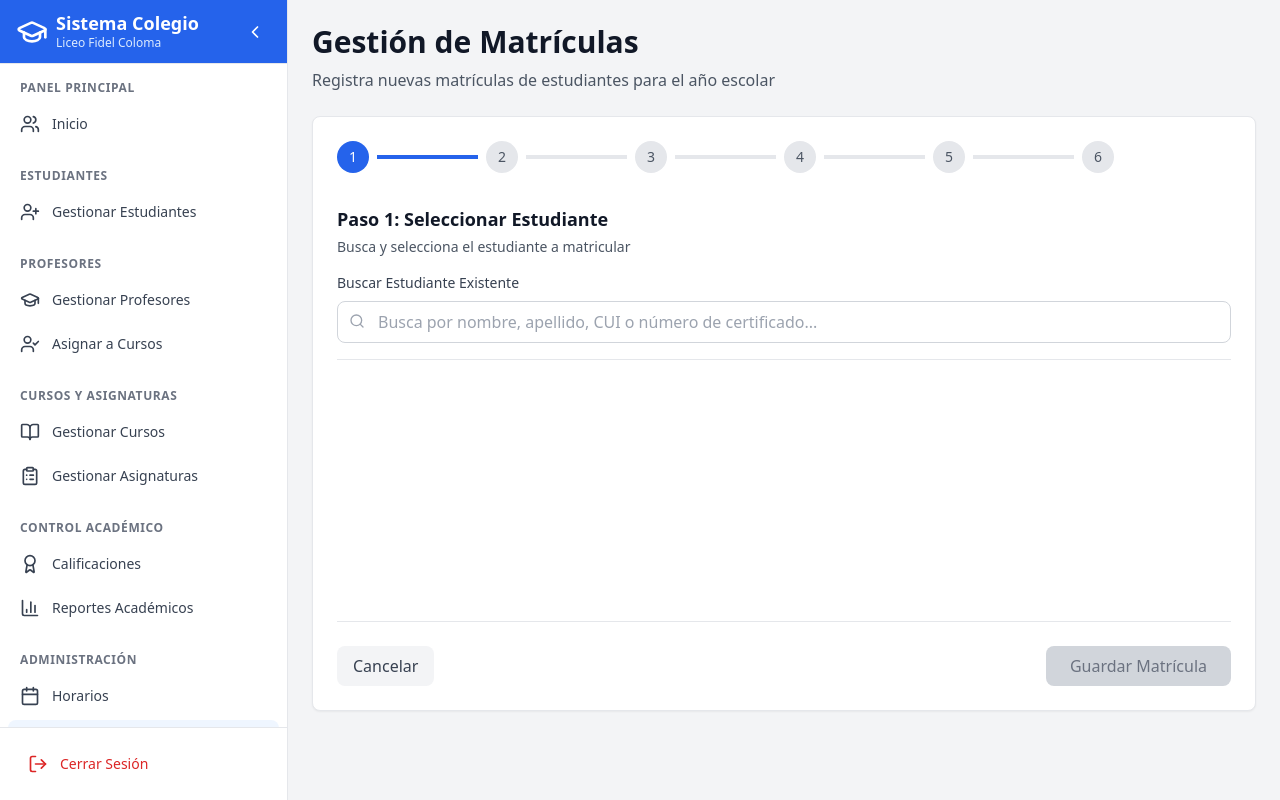
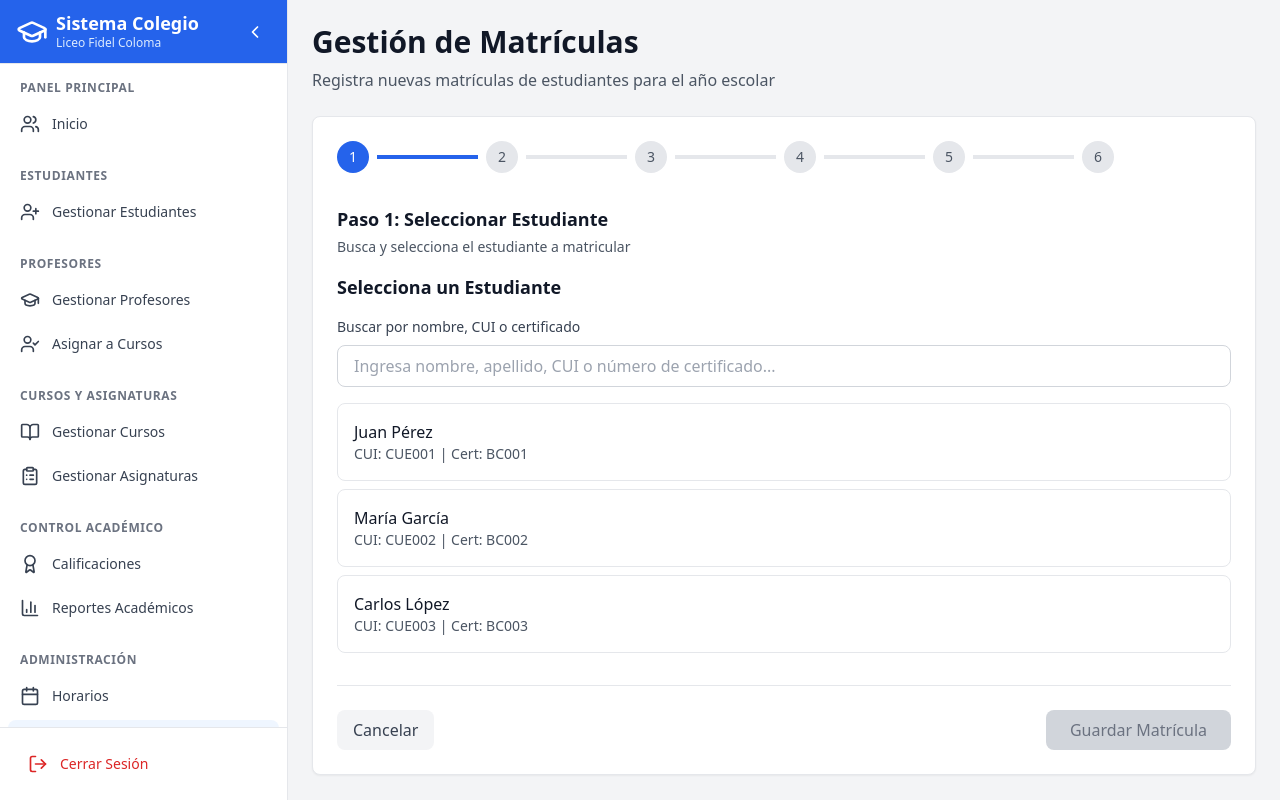
Before and after one commit to luiscr09/SistemaColegio, a React (Vite) app: page /dashboard/enrollment in a window 1280 px wide. Built offline with nearby package versions, Linux system fonts and the light colour scheme.

Commit message:
console log

```diff
--- a/src/components/enrollments/student-selector.tsx
+++ b/src/components/enrollments/student-selector.tsx
@@ -1,99 +1,78 @@
-import { useState } from 'react';
-import { Search } from 'lucide-react';
-import type { Student } from '../../types/types'; // ajusta la ruta si es necesario
-import { supabase } from '../../lib/supabase';
+"use client"
 
-interface StudentSearchProps {
-  searchOpen: boolean;
-  onSearchOpenChange: (open: boolean) => void;
-  onSelectExisting: (existing: Student) => void;
+import { useState, useEffect } from "react"
+import type { Student } from "../../types/types"
+
+interface StudentSelectorProps {
+  onSelect: (student: Student) => void
 }
 
-export default function StudentSearch({ searchOpen, onSearchOpenChange, onSelectExisting }: StudentSearchProps) {
-  const [searchQuery, setSearchQuery] = useState('');
-  const [results, setResults] = useState<Student[]>([]);
-  const [loading, setLoading] = useState(false);
+// Mock data - Reemplazar con Supabase
+const mockStudents: Student[] = [
+  { id: "1", first_name: "Juan", last_name: "Pérez", cue_mined: "CUE001", birth_certificate_number: "BC001" },
+  { id: "2", first_name: "María", last_name: "García", cue_mined: "CUE002", birth_certificate_number: "BC002" },
+  { id: "3", first_name: "Carlos", last_name: "López", cue_mined: "CUE003", birth_certificate_number: "BC003" },
+]
 
-  const fetchStudents = async (query: string) => {
-    if (!query) {
-      setResults([]);
-      return;
+export default function StudentSelector({ onSelect }: StudentSelectorProps) {
+  const [search, setSearch] = useState("")
+  const [students, setStudents] = useState<Student[]>(mockStudents)
+  const [filtered, setFiltered] = useState<Student[]>(mockStudents)
+  const [loading, setLoading] = useState(false)
+
+  useEffect(() => {
+    if (search.trim() === "") {
+      setFiltered(students)
+      console.log("lol")
+      return
     }
-    setLoading(true);
-    const { data, error } = await supabase
-      .from('students')
-      .select('*')
-      .ilike('first_name', `%${query}%`)
-      .or(`last_name.ilike.%${query}%,cue_mined.ilike.%${query}%,birth_certificate_number.ilike.%${query}%`)
-      .limit(20);
 
-    if (error) {
-      console.error('Error searching students:', error);
-      setResults([]);
-    } else {
-      setResults(data ?? []);
-    }
-    setLoading(false);
-  };
-
-  const handleInputChange = (e: React.ChangeEvent<HTMLInputElement>) => {
-    const val = e.target.value;
-    setSearchQuery(val);
-    fetchStudents(val);
-  };
-
-  const handleSelectStudent = (existing: Student) => {
-    onSelectExisting(existing);
-    setSearchQuery('');
-    setResults([]);
-    onSearchOpenChange(false);
-  };
+    const searchLower = search.toLowerCase()
+    const results = students.filter(
+      (student) =>
+        student.first_name.toLowerCase().includes(searchLower) ||
+        student.last_name.toLowerCase().includes(searchLower) ||
+        student.cue_mined.toLowerCase().includes(searchLower) ||
+        student.birth_certificate_number.toLowerCase().includes(searchLower),
+    )
+    setFiltered(results)
+  }, [search, students])
 
   return (
-    <div className="mb-4 pb-4 border-b border-gray-200">
-      <label className="block text-sm font-medium text-gray-700 mb-2">Buscar Estudiante Existente</label>
-      <div className="relative">
-        <Search className="absolute left-3 top-3 w-4 h-4 text-gray-400" />
+    <div>
+      <h3 className="text-lg font-semibold text-gray-900 mb-4">Selecciona un Estudiante</h3>
+
+      <div className="mb-4">
+        <label className="block text-sm font-medium text-gray-700 mb-2">Buscar por nombre, CUI o certificado</label>
         <input
           type="text"
-          placeholder="Busca por nombre, apellido, CUI o número de certificado..."
-          value={searchQuery}
-          onChange={handleInputChange}
-          onFocus={() => onSearchOpenChange(true)}
-          onBlur={() => setTimeout(() => onSearchOpenChange(false), 200)}
-          className="w-full pl-10 pr-3 py-2 border border-gray-300 rounded-lg focus:outline-none focus:ring-2 focus:ring-sky-500 focus:border-transparent transition"
+          placeholder="Ingresa nombre, apellido, CUI o número de certificado..."
+          value={search}
+          onChange={(e) => setSearch(e.target.value)}
+          className="w-full px-4 py-2 border border-gray-300 rounded-lg focus:ring-2 focus:ring-blue-500 focus:border-transparent outline-none"
         />
-        {searchOpen && (
-          <div className="absolute top-full left-0 right-0 mt-1 bg-white border border-gray-300 rounded-lg shadow-lg z-10 max-h-48 overflow-y-auto">
-            {loading ? (
-              <div className="px-4 py-3 text-sm text-gray-500">Buscando...</div>
-            ) : results.length > 0 ? (
-              <ul>
-                {results.map((existing) => (
-                  <li key={existing.id}>
-                    <button
-                      type="button"
-                      onClick={() => handleSelectStudent(existing)}
-                      className="w-full text-left px-4 py-3 hover:bg-sky-50 transition border-b border-gray-100 last:border-b-0"
-                    >
-                      <div className="font-medium text-gray-900">
-                        {existing.first_name} {existing.last_name}
-                      </div>
-                      <div className="text-sm text-gray-500">
-                        CUI: {existing.cue_mined} • Cert: {existing.birth_certificate_number}
-                      </div>
-                    </button>
-                  </li>
-                ))}
-              </ul>
-            ) : searchQuery ? (
-              <div className="px-4 py-3 text-sm text-gray-500">No se encontraron estudiantes</div>
-            ) : (
-              <div className="px-4 py-3 text-sm text-gray-500">Escribe para buscar estudiantes existentes</div>
-            )}
-          </div>
+      </div>
+
+      <div className="space-y-2 max-h-96 overflow-y-auto">
+        {filtered.length > 0 ? (
+          filtered.map((student) => (
+            <button
+              key={student.id}
+              onClick={() => onSelect(student)}
+              className="w-full text-left p-4 border border-gray-200 rounded-lg hover:bg-blue-50 hover:border-blue-300 transition-colors"
+            >
+              <p className="font-medium text-gray-900">
+                {student.first_name} {student.last_name}
+              </p>
+              <p className="text-sm text-gray-600">
+                CUI: {student.cue_mined} | Cert: {student.birth_certificate_number}
+              </p>
+            </button>
+          ))
+        ) : (
+          <p className="text-gray-500 text-center py-8">No se encontraron estudiantes</p>
         )}
       </div>
     </div>
-  );
+  )
 }
```
